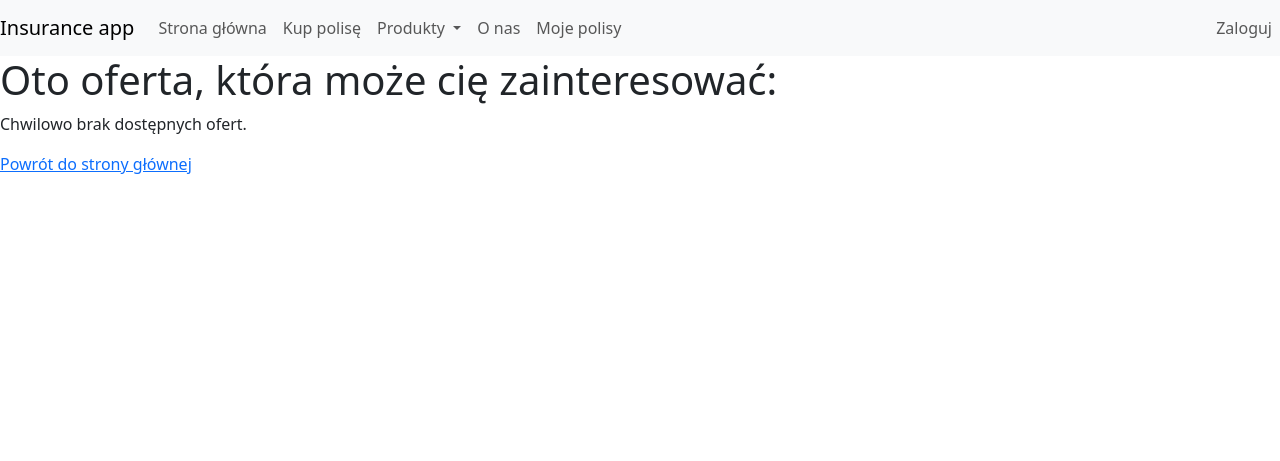
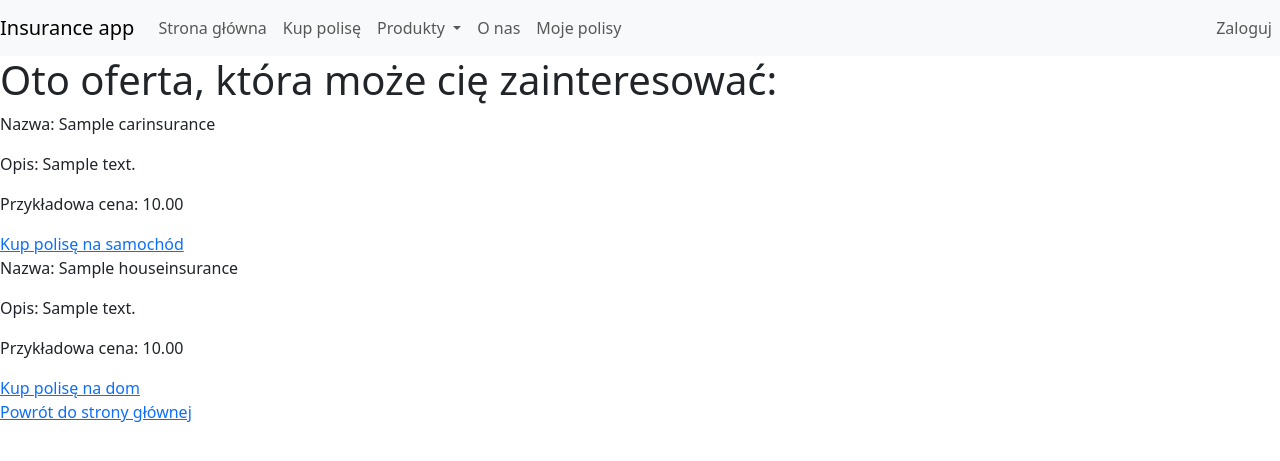
Before and after one commit to grupa-B-PK/app_zarzadzanie_polisami, a Django app: page /insurance_app/offer_detail/ in a window 1280 px wide. Shown: the top 461 px of the page. Run offline with Django 5.2, Linux system fonts and the light colour scheme; tables that the repository leaves empty hold one stand-in row (values such as "Sample post").

Commit message:
Fix mistake with offer details

```diff
--- a/Insurance_company/insurance_app/templates/offer_detail.html
+++ b/Insurance_company/insurance_app/templates/offer_detail.html
@@ -1,22 +1,28 @@
 {% extends "base.html" %}
 
 {% block title %}
-Detale wybranej oferty
+Detale ofert wybranego typu
 {% endblock title %}
 
 {% block content %}
     <h1>Oto oferta, która może cię zainteresować:</h1>
     {% if car_insurance %}
-        <p>Nazwa: {{ car_insurance.policy_name }}</p>
-        <p>Opis: {{ car_insurance.policy_description }}</p>
-        <p>Przykładowa cena: {{ car_insurance.price }}</p>
-        <a href="{% url 'policy_car_create' %}">Kup polisę na samochód</a>
-    {% elif house_insurance %}
-        <p>Nazwa: {{ house_insurance.policy_name }}</p>
-        <p>Opis: {{ house_insurance.policy_description }}</p>
-        <p>Przykładowa cena: {{ house_insurance.price }}</p>
-        <a href="{% url 'policy_house_create' %}">Kup polisę na dom</a>
-    {% else %}
+        {% for offer in car_insurance %}
+            <p>Nazwa: {{ offer.policy_name }}</p>
+            <p>Opis: {{ offer.policy_description }}</p>
+            <p>Przykładowa cena: {{ offer.price }}</p>
+            <a href="{% url 'policy_car_create' %}">Kup polisę na samochód</a>
+        {% endfor %}
+    {% endif %}
+    {% if house_insurance %}
+        {% for offer in house_insurance %}
+            <p>Nazwa: {{ offer.policy_name }}</p>
+            <p>Opis: {{ offer.policy_description }}</p>
+            <p>Przykładowa cena: {{ offer.price }}</p>
+            <a href="{% url 'policy_house_create' %}">Kup polisę na dom</a>
+        {% endfor %}
+    {% endif %}
+    {% if not car_insurance and not house_insurance %}
         <p>Chwilowo brak dostępnych ofert.</p>
     {% endif %}
 
--- a/Insurance_company/insurance_app/views.py
+++ b/Insurance_company/insurance_app/views.py
@@ -19,7 +19,7 @@ class OfferListView(ListView):
 
 class OfferDetailView(View):
     def get(self, request, *args, **kwargs):
-        car_insurances = CarInsurance.objects.all()
-        house_insurances = HouseInsurance.objects.all()
-        ctx = {'car_insurances': car_insurances, 'house_insurances': house_insurances}
+        car_insurance = CarInsurance.objects.all()
+        house_insurance = HouseInsurance.objects.all()
+        ctx = {'car_insurance': car_insurance, 'house_insurance': house_insurance}
         return render(request, 'offer_detail.html', ctx)
```
